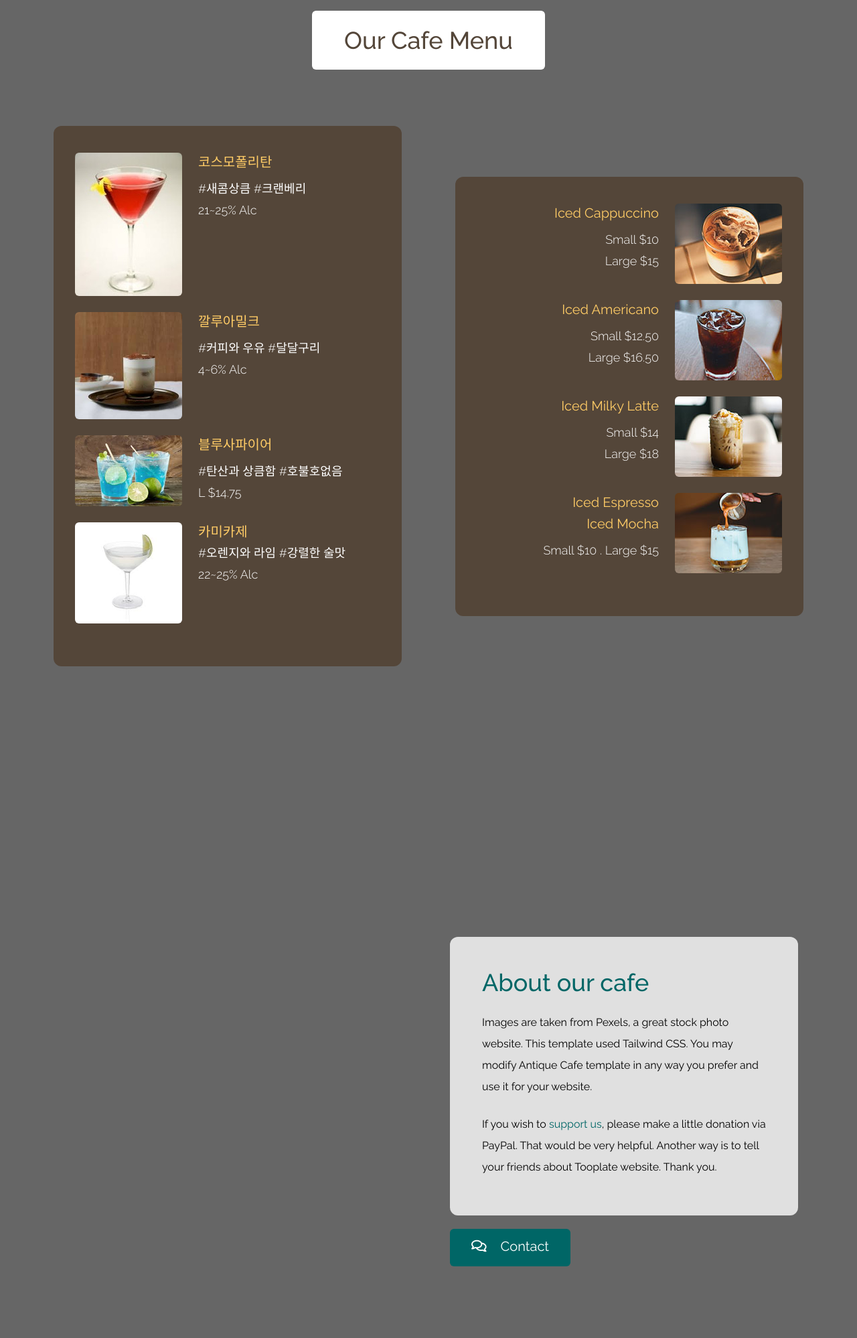
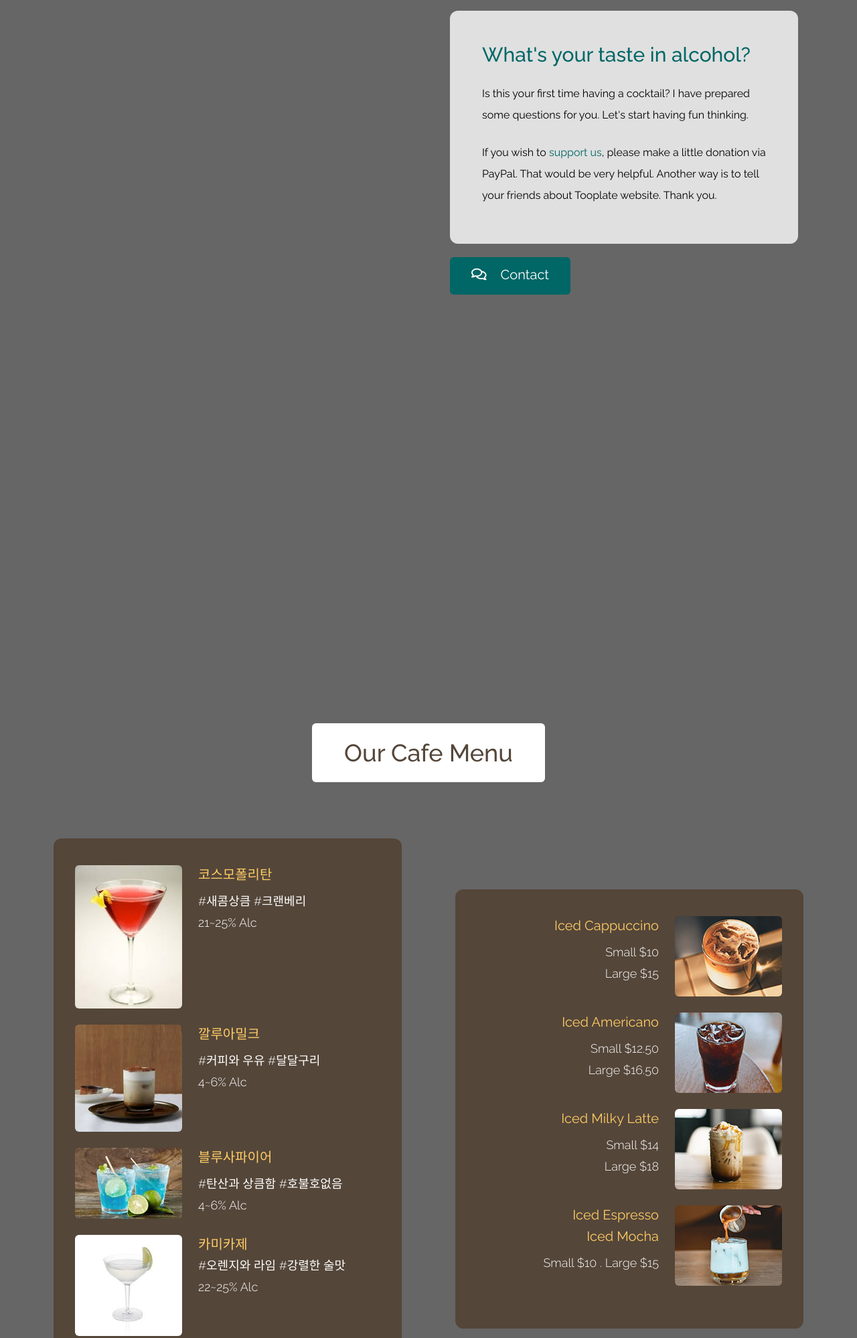
Before and after one commit to ykngs1841/yoonbeast-bar, a plain HTML site: page index.html in a window 1280 px wide. Shown: the part 1240-3238 px from the top of the page at 67% size. Drawn offline with nearby package versions, Linux system fonts and the light colour scheme.

Commit message:
페이지 순서변경 및 질문 수정

```diff
--- a/index.html
+++ b/index.html
@@ -53,6 +53,26 @@
             </div>
         </div>
     </div>
+     <!-- What's your taste in alcohol? -->
+     <div id="about" class="parallax-window" data-parallax="scroll" data-image-src="img/alcohol-1853327_1920.jpg">
+        <div class="container mx-auto tm-container py-24 sm:py-48">
+            <div class="tm-item-container sm:ml-auto sm:mr-12 mx-auto sm:px-0 px-4">
+                <div class="bg-white bg-opacity-80 p-12 pb-14 rounded-xl mb-5">
+                    <h2 class="mb-6 tm-text-green text-3xl font-medium">What's your taste in alcohol?</h2>
+                    <p class="mb-6 text-base leading-8">
+                        Is this your first time having a cocktail? I have prepared some questions for you. Let's start having fun thinking.
+                  </p>
+                    <p class="text-base leading-8">
+                        If you wish to <a rel="nofollow" href="https://www.tooplate.com/contact" target="_parent">support us</a>, please make a little donation via PayPal. That would be
+                    very helpful. Another way is to tell your friends about Tooplate website. Thank you. </p>
+                </div>
+                <a href="#contact" class="inline-block tm-bg-green transition text-white text-xl pt-3 pb-4 px-8 rounded-md">
+                    <i class="far fa-comments mr-4"></i>
+                    Contact
+                </a>
+            </div>
+        </div>
+    </div><!-- What's your taste in alcohol? End -->
     <!-- Cafe Menu -->
     <div id="menu" class="parallax-window" data-parallax="scroll" data-image-src="img/antique-cafe-bg-02.jpg">
         <div class="container mx-auto tm-container py-24 sm:py-48">
@@ -82,7 +102,7 @@
                         <div class="ml-3 sm:ml-6">
                             <h3 class="text-lg sm:text-xl mb-2 sm:mb-3 tm-text-yellow">블루사파이어</h3>
                             <div class="text-white text-md sm:text-lg font-light mb-1">#탄산과 상큼함 #호불호없음</div>
-                            <div class="text-white text-md sm:text-lg font-light">L $14.75</div>
+                            <div class="text-white text-md sm:text-lg font-light">4~6% Alc</div>
                         </div>
                     </div>
                     <div class="flex items-start mb-6 tm-menu-item">
@@ -130,26 +150,8 @@
                 </div>
             </div>
         </div>
-    </div>
-    <div id="about" class="parallax-window" data-parallax="scroll" data-image-src="img/alcohol-1853327_1920.jpg">
-        <div class="container mx-auto tm-container py-24 sm:py-48">
-            <div class="tm-item-container sm:ml-auto sm:mr-12 mx-auto sm:px-0 px-4">
-                <div class="bg-white bg-opacity-80 p-12 pb-14 rounded-xl mb-5">
-                    <h2 class="mb-6 tm-text-green text-4xl font-medium">About our cafe</h2>
-                    <p class="mb-6 text-base leading-8">
-                        Images are taken from Pexels, a great stock photo website. This template used Tailwind CSS. You may modify Antique Cafe template in any way you prefer and use it for your website.
-                  </p>
-                    <p class="text-base leading-8">
-                        If you wish to <a rel="nofollow" href="https://www.tooplate.com/contact" target="_parent">support us</a>, please make a little donation via PayPal. That would be
-                    very helpful. Another way is to tell your friends about Tooplate website. Thank you. </p>
-                </div>
-                <a href="#contact" class="inline-block tm-bg-green transition text-white text-xl pt-3 pb-4 px-8 rounded-md">
-                    <i class="far fa-comments mr-4"></i>
-                    Contact
-                </a>
-            </div>
-        </div>
-    </div>
+    </div> <!-- Cafe Menu End -->
+
     <div id="contact" class="parallax-window relative" data-parallax="scroll" data-image-src="img/antique-cafe-bg-04.jpg">
         <div class="container mx-auto tm-container pt-24 pb-48 sm:py-48">
             <div class="flex flex-col lg:flex-row justify-around items-center lg:items-stretch">
```
